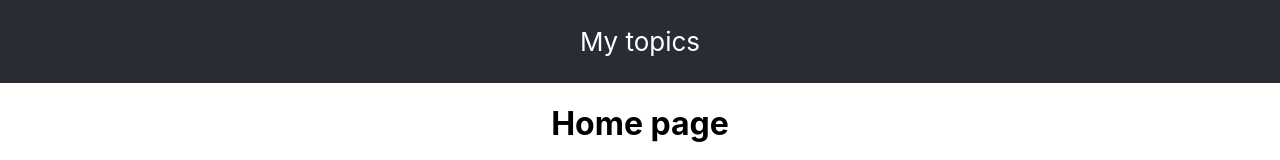
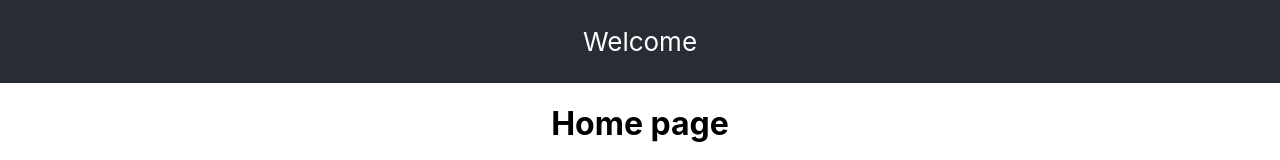
Before and after one commit to adeministratorTr/topic, a React (Create React App) app: page / in a window 1280 px wide. Shown: the top 160 px of the page. Built offline with nearby package versions, Linux system fonts and the light colour scheme.

Commit message:
Update Header text

```diff
--- a/src/components/Header/index.jsx
+++ b/src/components/Header/index.jsx
@@ -3,7 +3,7 @@ import './style.css';
 export default function Header() {
   return (
     <header className="header">
-      <p>My topics</p>
+      <p>Welcome</p>
     </header>
   );
 }
```
